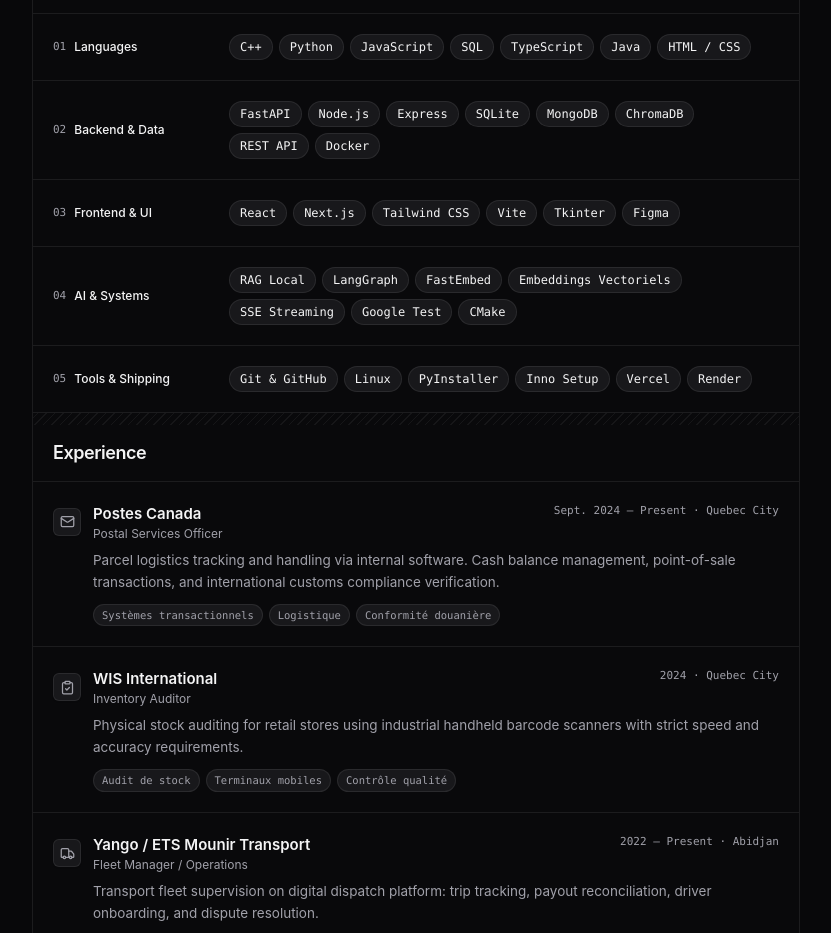
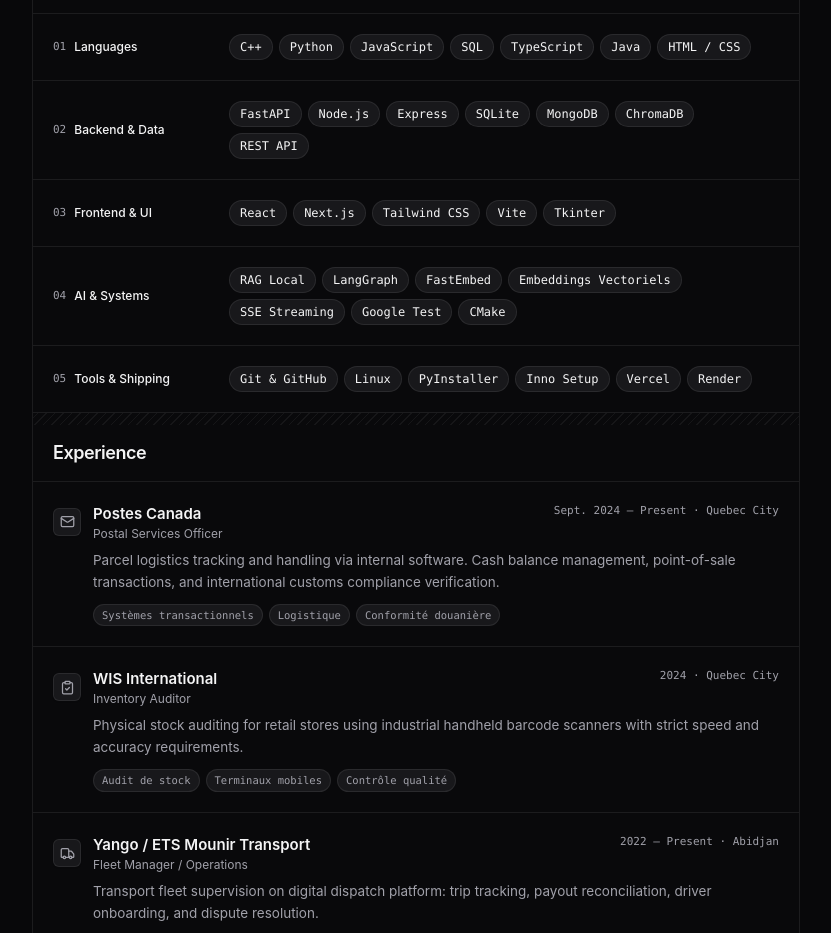
Before and after one commit to mahamoud-diabate/PORTFOLIO, a Next.js app: page / in a window 1280 px wide. Shown: the part 3940-4873 px from the top of the page, without its empty margins (224-1055 px from the left). Built offline with nearby package versions, Linux system fonts and the light colour scheme; no server answers.

Commit message:
fix: retirer Docker et Figma, pointer Compare-Tech sur son URL sans pseudonyme
Docker et Figma n'etaient adosses a aucun projet ni au CV. Les quatre liens
Compare-Tech pointaient vers l'alias Vercel portant l'ancien pseudonyme.

```diff
--- a/src/data/portfolio-data.ts
+++ b/src/data/portfolio-data.ts
@@ -76,12 +76,12 @@
   about: {
     fr: [
       "Étudiant au baccalauréat en informatique à l'Université Laval, avec un parcours préalable en analyse quantitative et économie (IUGB).",
-      "Je développe des logiciels robustes et bien testés : créateur de [SOPAUTO](https://github.com/mahamoud-diabate/SOPAUTO) (logiciel de gestion commerciale avec 319 tests unitaires et intégration), de [SYNKORTEX](https://github.com/mahamoud-diabate/SYNKORTEX) (pipeline vectoriel hors-ligne avec streaming SSE) et de [Compare-Tech](https://compare-tech-king2mos-projects.vercel.app) (plateforme full-stack de benchmarks).",
+      "Je développe des logiciels robustes et bien testés : créateur de [SOPAUTO](https://github.com/mahamoud-diabate/SOPAUTO) (logiciel de gestion commerciale avec 319 tests unitaires et intégration), de [SYNKORTEX](https://github.com/mahamoud-diabate/SYNKORTEX) (pipeline vectoriel hors-ligne avec streaming SSE) et de [Compare-Tech](https://compare-tech-theta.vercel.app) (plateforme full-stack de benchmarks).",
       "À la recherche d'un **stage en développement logiciel (hiver ou été 2027)** à Québec ou en formule hybride / télétravail.",
     ],
     en: [
       "Computer Science student at Université Laval, with prior background in quantitative analysis and economics (IUGB).",
-      "I build robust, thoroughly tested software: author of [SOPAUTO](https://github.com/mahamoud-diabate/SOPAUTO) (commercial ERP with 319 automated tests), [SYNKORTEX](https://github.com/mahamoud-diabate/SYNKORTEX) (offline vector pipeline with SSE streaming), and [Compare-Tech](https://compare-tech-king2mos-projects.vercel.app) (full-stack benchmark platform).",
+      "I build robust, thoroughly tested software: author of [SOPAUTO](https://github.com/mahamoud-diabate/SOPAUTO) (commercial ERP with 319 automated tests), [SYNKORTEX](https://github.com/mahamoud-diabate/SYNKORTEX) (offline vector pipeline with SSE streaming), and [Compare-Tech](https://compare-tech-theta.vercel.app) (full-stack benchmark platform).",
       "Actively seeking a **software engineering internship for Winter or Summer 2027** in Quebec City or remote.",
     ],
   },
@@ -164,7 +164,7 @@
         fr: "Plateforme web de comparaison de matériel informatique (processeurs, cartes graphiques, PC portables, smartphones) basée sur des benchmarks réels et graphiques radar comparatifs.",
         en: "Hardware benchmark comparison web platform (CPUs, GPUs, Laptops, Smartphones) powered by real-world multi-source scores and side-by-side radar charts.",
       },
-      urlLabel: "https://compare-tech-king2mos-projects.vercel.app",
+      urlLabel: "https://compare-tech-theta.vercel.app",
       image: "/images/compare-tech-home.webp",
       video: { poster: "/images/compare-tech-poster.jpg", mp4: "/videos/compare-tech.mp4", webm: "/videos/compare-tech.webm" },
       highlights: {
@@ -181,7 +181,7 @@
       },
       tags: ["React", "Node.js", "Express", "MongoDB", "Vercel", "REST API"],
       links: {
-        demo: "https://compare-tech-king2mos-projects.vercel.app",
+        demo: "https://compare-tech-theta.vercel.app",
         code: "https://github.com/mahamoud-diabate/compare-tech",
       },
     },
@@ -224,12 +224,12 @@
     {
       index: "02",
       name: { fr: "Backend & Données", en: "Backend & Data" },
-      skills: ["FastAPI", "Node.js", "Express", "SQLite", "MongoDB", "ChromaDB", "REST API", "Docker"],
+      skills: ["FastAPI", "Node.js", "Express", "SQLite", "MongoDB", "ChromaDB", "REST API"],
     },
     {
       index: "03",
       name: { fr: "Frontend & UI", en: "Frontend & UI" },
-      skills: ["React", "Next.js", "Tailwind CSS", "Vite", "Tkinter", "Figma"],
+      skills: ["React", "Next.js", "Tailwind CSS", "Vite", "Tkinter"],
     },
     {
       index: "04",
```
